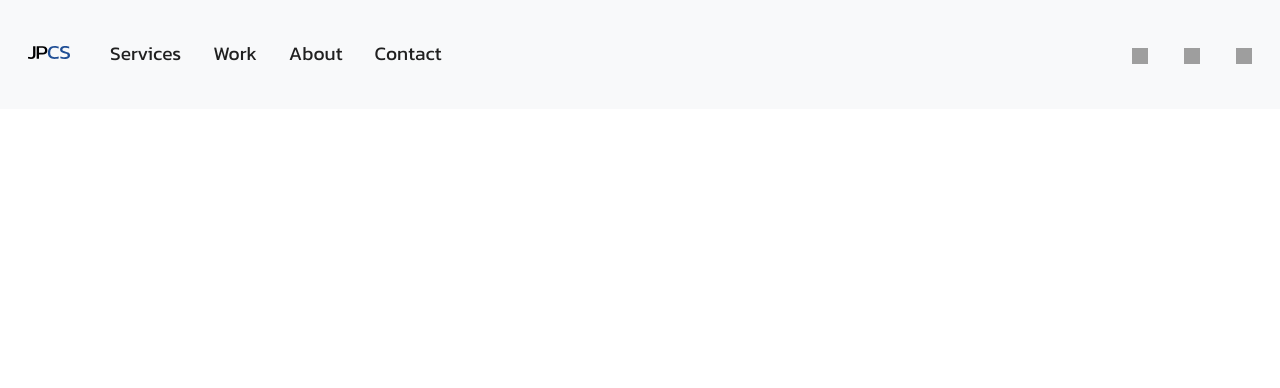
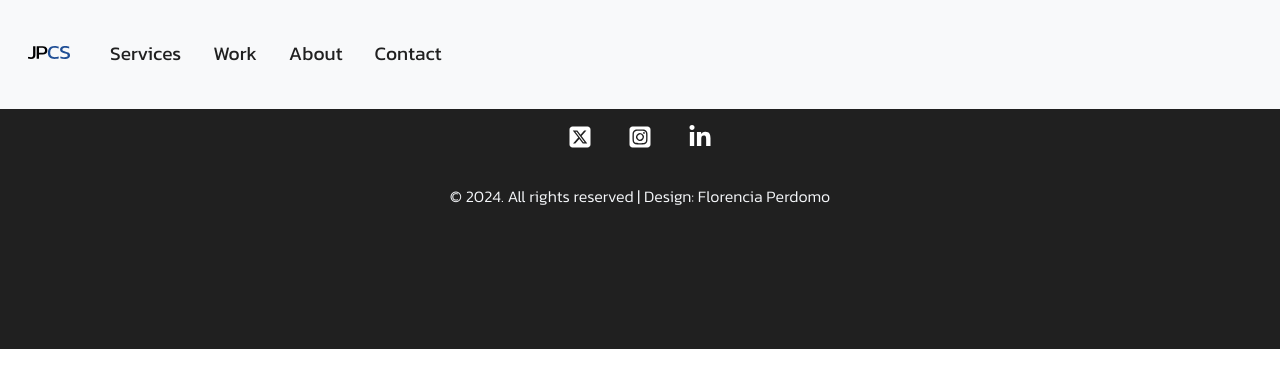
Before and after one commit to fperdomoconte/proyecto-final-webdev, a website: page index.html in a window 1280 px wide. Drawn offline with nearby package versions, Linux system fonts and the light colour scheme; grey boxes are pictures that could not be loaded.

Commit message:
incorporacion foter

```diff
--- a/index.html
+++ b/index.html
@@ -19,11 +19,13 @@
 
 
 <body>
+    <!-- header -->
     <header>
-        <nav class="navbar navbar-expand-lg bg-body-tertiary">
+        <!-- navbar -->
+        <nav class="navbar navbar-expand-lg bg-body-tertiary justify-content-center">
             <div class="container-fluid">
                 <a class="navbar-brand nav-link active" href="#">
-                    <!-- Figma SVG -->
+                    <!-- figma SVG -->
                     <svg xmlns="http://www.w3.org/2000/svg" width="42" height="13" viewBox="0 0 42 13" fill="none">
                         <path
                             d="M2.96427 13C1.80679 13 0.818702 12.8499 0 12.5497V10.7485C0.338773 10.879 0.734009 10.99 1.18571 11.0813C1.65152 11.1596 2.11028 11.1988 2.56197 11.1988C3.50771 11.1988 4.16409 11.0226 4.53109 10.6702C4.91221 10.3047 5.10277 9.7239 5.10277 8.92771V0.195783H7.41066V9.28012C7.41066 10.4809 7.0366 11.4011 6.28848 12.0407C5.55447 12.6802 4.4464 13 2.96427 13Z"
@@ -39,6 +41,7 @@
                             fill="#1F4E95" />
                     </svg>
                 </a>
+                <!-- button -->
                 <button class="navbar-toggler" type="button" data-bs-toggle="collapse" data-bs-target="#navbarText"
                     aria-controls="navbarText" aria-expanded="false" aria-label="Toggle navigation">
                     <!-- Figma SVG -->
@@ -49,8 +52,10 @@
                     </svg>
                     <!--  <span class="navbar-toggler-icon"></span> -->
                 </button>
+                <!-- collapse menu -->
                 <div class="collapse navbar-collapse" id="navbarText">
-                    <ul class="navbar-nav me-auto mb-2 mb-lg-0">
+                    <!-- list (me-auto deleted)-->
+                    <ul class="navbar-nav mb-2 mb-lg-0">
                         <li class="nav-item">
                             <a class="nav-link" href="#">Services</a>
                         </li>
@@ -64,20 +69,6 @@
                             <a class="nav-link" href="#">Contact</a>
                         </li>
                     </ul>
-                    <!-- Social incons links -->
-                    <span>
-                        <div class="navbar__socials">
-                            <a href="https://twitter.com"><img
-                                    src="https://cdn.cms-twdigitalassets.com/content/dam/about-twitter/x/brand-toolkit/logo-black.png.twimg.2560.png"
-                                    alt="x-logo" class="social-networks-img"></a>
-                            <a href="https://www.instagram.com/"><img
-                                    src="https://cdn3.iconfinder.com/data/icons/transparent-on-dark-grey/500/icon-04-512.png"
-                                    alt="instagram-logo" class="social-networks-img"></a>
-                            <a href="https://www.linkedin.com/"><img
-                                    src="https://cdn-icons-png.flaticon.com/512/61/61109.png" alt="linkedin"
-                                    class="social-networks-img"></a>
-                        </div>
-                    </span>
                 </div>
             </div>
         </nav>
@@ -85,11 +76,37 @@
 
     <main>
 
-
     </main>
 
+    <!-- footer -->
     <footer>
+        <section class="footer__container">
+            <!-- Social incons links -->
+            <div class="navbar__socials">
+                <a href="https://twitter.com">
+                    <svg xmlns="http://www.w3.org/2000/svg" viewBox="0 0 448 512">
+                        <path fill="#ffffff"
+                            d="M64 32C28.7 32 0 60.7 0 96V416c0 35.3 28.7 64 64 64H384c35.3 0 64-28.7 64-64V96c0-35.3-28.7-64-64-64H64zm297.1 84L257.3 234.6 379.4 396H283.8L209 298.1 123.3 396H75.8l111-126.9L69.7 116h98l67.7 89.5L313.6 116h47.5zM323.3 367.6L153.4 142.9H125.1L296.9 367.6h26.3z" />
+                    </svg>
+                </a>
 
+                <a href="https://www.instagram.com/">
+                    <svg xmlns="http://www.w3.org/2000/svg" viewBox="0 0 448 512">
+                        <path fill="#ffffff"
+                            d="M194.4 211.7a53.3 53.3 0 1 0 59.3 88.7 53.3 53.3 0 1 0 -59.3-88.7zm142.3-68.4c-5.2-5.2-11.5-9.3-18.4-12c-18.1-7.1-57.6-6.8-83.1-6.5c-4.1 0-7.9 .1-11.2 .1c-3.3 0-7.2 0-11.4-.1c-25.5-.3-64.8-.7-82.9 6.5c-6.9 2.7-13.1 6.8-18.4 12s-9.3 11.5-12 18.4c-7.1 18.1-6.7 57.7-6.5 83.2c0 4.1 .1 7.9 .1 11.1s0 7-.1 11.1c-.2 25.5-.6 65.1 6.5 83.2c2.7 6.9 6.8 13.1 12 18.4s11.5 9.3 18.4 12c18.1 7.1 57.6 6.8 83.1 6.5c4.1 0 7.9-.1 11.2-.1c3.3 0 7.2 0 11.4 .1c25.5 .3 64.8 .7 82.9-6.5c6.9-2.7 13.1-6.8 18.4-12s9.3-11.5 12-18.4c7.2-18 6.8-57.4 6.5-83c0-4.2-.1-8.1-.1-11.4s0-7.1 .1-11.4c.3-25.5 .7-64.9-6.5-83l0 0c-2.7-6.9-6.8-13.1-12-18.4zm-67.1 44.5A82 82 0 1 1 178.4 324.2a82 82 0 1 1 91.1-136.4zm29.2-1.3c-3.1-2.1-5.6-5.1-7.1-8.6s-1.8-7.3-1.1-11.1s2.6-7.1 5.2-9.8s6.1-4.5 9.8-5.2s7.6-.4 11.1 1.1s6.5 3.9 8.6 7s3.2 6.8 3.2 10.6c0 2.5-.5 5-1.4 7.3s-2.4 4.4-4.1 6.2s-3.9 3.2-6.2 4.2s-4.8 1.5-7.3 1.5l0 0c-3.8 0-7.5-1.1-10.6-3.2zM448 96c0-35.3-28.7-64-64-64H64C28.7 32 0 60.7 0 96V416c0 35.3 28.7 64 64 64H384c35.3 0 64-28.7 64-64V96zM357 389c-18.7 18.7-41.4 24.6-67 25.9c-26.4 1.5-105.6 1.5-132 0c-25.6-1.3-48.3-7.2-67-25.9s-24.6-41.4-25.8-67c-1.5-26.4-1.5-105.6 0-132c1.3-25.6 7.1-48.3 25.8-67s41.5-24.6 67-25.8c26.4-1.5 105.6-1.5 132 0c25.6 1.3 48.3 7.1 67 25.8s24.6 41.4 25.8 67c1.5 26.3 1.5 105.4 0 131.9c-1.3 25.6-7.1 48.3-25.8 67z" />
+                    </svg>
+                </a>
+
+                <a href="https://www.linkedin.com/">
+                    <svg xmlns="http://www.w3.org/2000/svg" viewBox="0 0 448 512">
+                        <path fill="#ffffff"
+                            d="M100.3 448H7.4V148.9h92.9zM53.8 108.1C24.1 108.1 0 83.5 0 53.8a53.8 53.8 0 0 1 107.6 0c0 29.7-24.1 54.3-53.8 54.3zM447.9 448h-92.7V302.4c0-34.7-.7-79.2-48.3-79.2-48.3 0-55.7 37.7-55.7 76.7V448h-92.8V148.9h89.1v40.8h1.3c12.4-23.5 42.7-48.3 87.9-48.3 94 0 111.3 61.9 111.3 142.3V448z" />
+                    </svg>
+                </a>
+            </div>
+
+            <h6>© 2024. All rights reserved | Design: Florencia Perdomo</h6>
+        </section>
     </footer>
 
     <!-- BOOTSTRAP -->
--- /dev/null
+++ b/sass/components/_footer.scss
@@ -0,0 +1,32 @@
+.footer__container {
+    display: flex;
+    flex-wrap: wrap;
+    flex-direction: column;
+    justify-content: flex-start;
+    align-items: center;
+
+    background-color: $color-accent-grey;
+    height: 15rem;
+
+    h6 {
+        @include font('kanit-light', 1rem, $color-basic-grey, initial);
+        margin: 1rem 1rem 1rem 1rem;
+        text-align: center;
+    }
+
+    div.navbar__socials {
+        margin: 1rem 1rem 1rem 1rem;
+
+        a {
+            display: inline-block;
+
+            svg {
+                display: block;
+                height: 1.5rem;
+                width: 1.5rem;
+                margin: 0 1rem 0 1rem;
+            }
+        }
+    }
+
+}
--- a/sass/components/_header.scss
+++ b/sass/components/_header.scss
@@ -27,20 +27,6 @@ header {
                     }
                 }
             }
-
-            span {
-                div.navbar__socials {
-                    a {
-                        img.social-networks-img {
-                            object-fit: cover;
-                            height: 1rem;
-                            width: 1rem;
-                            margin: 0 1rem 0 1rem;
-                        }
-                    }
-                }
-            }
         }
-
     }
 }
--- a/sass/style.scss
+++ b/sass/style.scss
@@ -3,3 +3,4 @@
 @import "utilities/variables";
 @import "utilities/mixins";
 @import"components/header";
+@import"components/footer";
```
Also changed, not shown: css/style.css, 1 other file.
